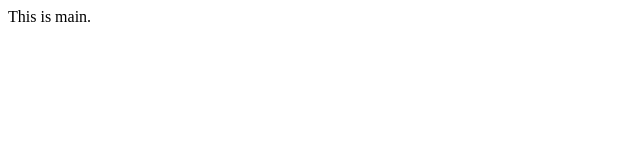
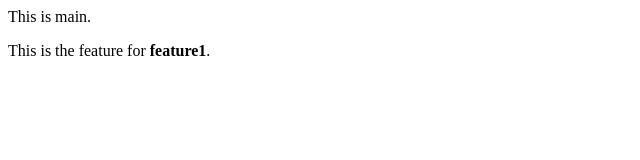
Before and after one commit to borikhelvi/BranchedRepo, a plain HTML site: page index.html in a window 1280 px wide. Shown: the whole page, without its empty margins (0-640 px from the left). Drawn offline with Linux system fonts and the light colour scheme.

Commit message:
added feature to feature1

```diff
--- a/index.html
+++ b/index.html
@@ -1 +1,2 @@
 <p>This is main.</p>
+<p>This is the feature for <b>feature1</b>.</p>
```
